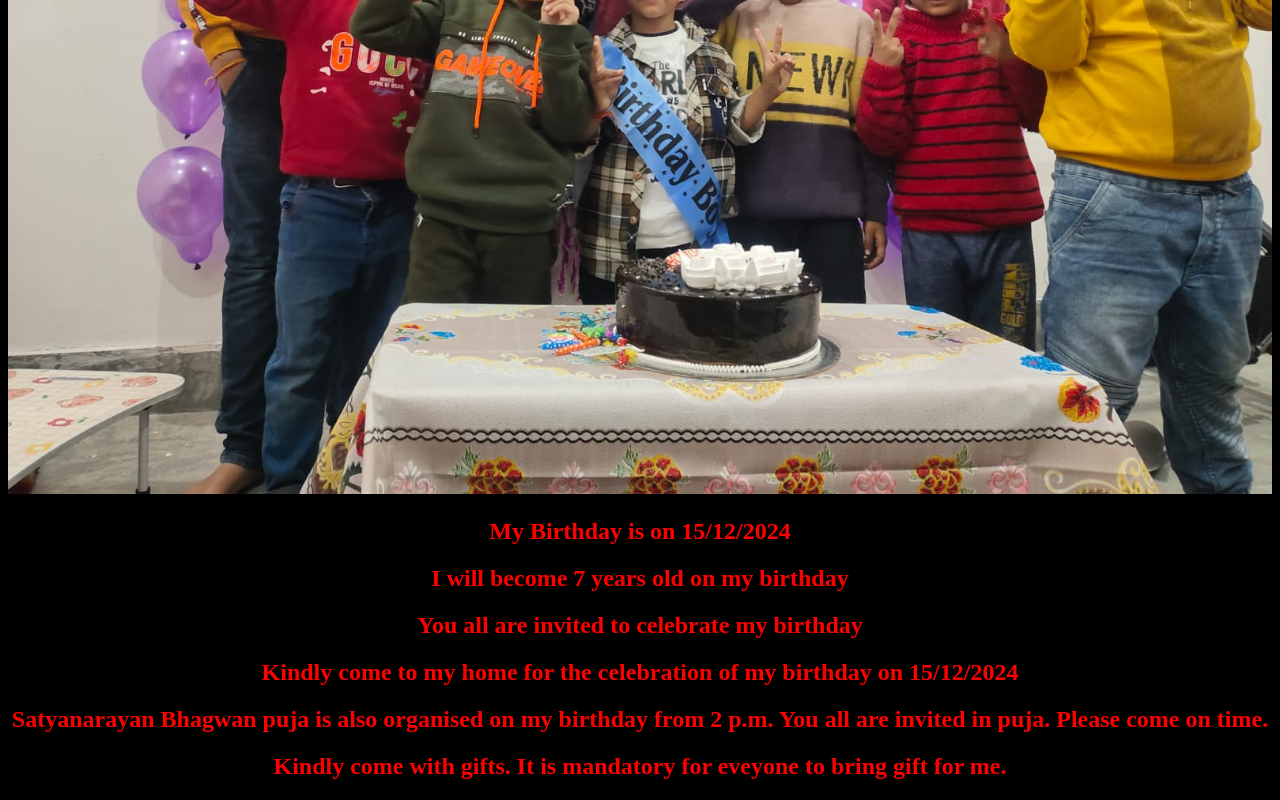
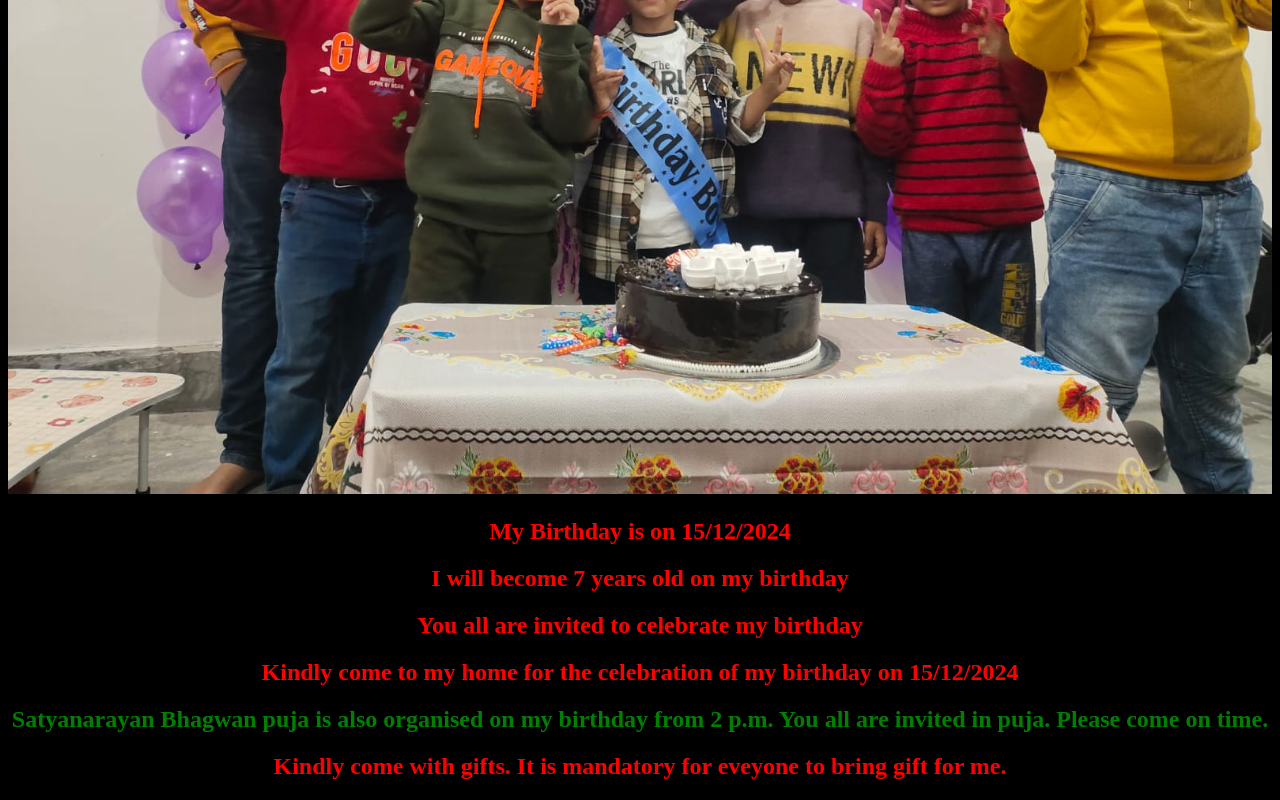
Before and after one commit to bikku86/SamriddhWebsite, a plain HTML site: page index.html in a window 1280 px wide. Shown: the part 581-1381 px from the top of the page. Drawn offline with Linux system fonts and the light colour scheme.

Commit message:
Added text color

```diff
--- a/index.html
+++ b/index.html
@@ -18,6 +18,9 @@
             color: red;
             text-align:center;
         }
+.green{
+color:green;
+}
     </style>
 </head>
 <body  >
@@ -35,7 +38,7 @@
 
 <h2>You all are invited to celebrate my birthday</h2>
 <h2>Kindly come to my home for the celebration of my birthday on 15/12/2024</h2>
-<h2>Satyanarayan Bhagwan puja is also organised on my birthday from 2 p.m. You all are invited in puja. Please come on time.  </h2>
+<h2 class="green">Satyanarayan Bhagwan puja is also organised on my birthday from 2 p.m. You all are invited in puja. Please come on time.  </h2>
 <h2>Kindly come with gifts. It is mandatory for eveyone to bring gift for me.</h2>
 
 
```
